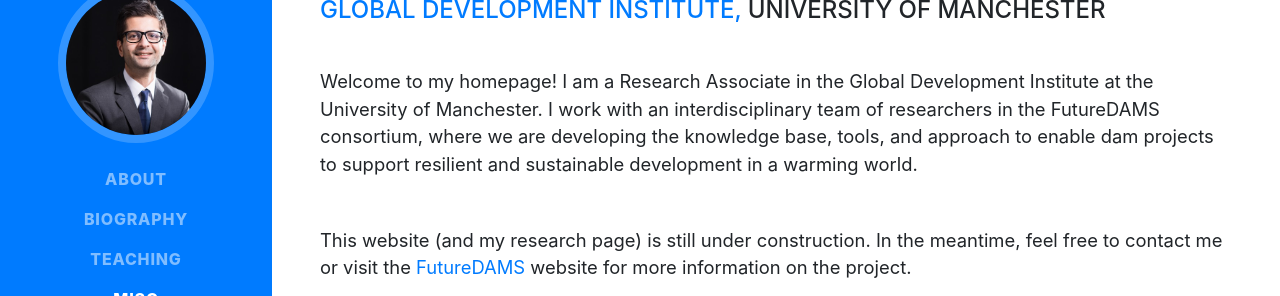
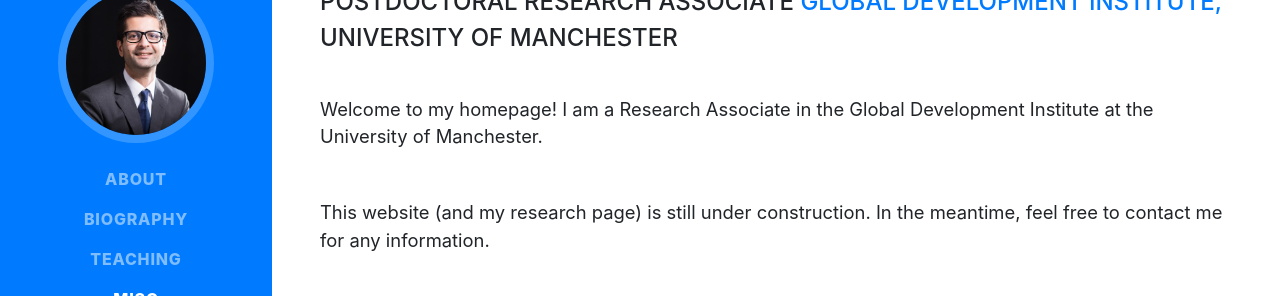
Before and after one commit to roshanadhikari778/roshanadhikari778.github.io, a website with bundled scripts: page index.htm in a window 1280 px wide. Shown: the part 253-549 px from the top of the page. Built offline with nearby package versions, Linux system fonts and the light colour scheme; a web font is replaced by a local one.

Commit message:
Update index.htm

```diff
--- a/index.htm
+++ b/index.htm
@@ -62,12 +62,12 @@
           <h1 class="mb-0">Roshan
             <span class="text-primary">Adhikari</span>
           </h1>
- 		   <div class="subheading mb-3">Research Associate, <a href="http://www.futuredams.org/"> FutureDAMS Consortium</br>
+ 		   <div class="subheading mb-3">Postdoctoral Research Associate
 		    <a href="https://www.gdi.manchester.ac.uk/">Global Development Institute, </a> University of Manchester </div> <br>
 
 
- <p class="lead mb-5">Welcome to my homepage! I am a Research Associate in the Global Development Institute at the University of Manchester. I work with an interdisciplinary team of researchers in the FutureDAMS consortium, where we are developing the knowledge base, tools, and approach to enable dam projects to support resilient and sustainable development in a warming world. </p>
- <p class="lead mb-5"> This website (and my research page) is still under construction. In the meantime, feel free to contact me or visit the <a href="http://www.futuredams.org/"> FutureDAMS </a> website for more information on the project.
+ <p class="lead mb-5">Welcome to my homepage! I am a Research Associate in the Global Development Institute at the University of Manchester. </p>
+ <p class="lead mb-5"> This website (and my research page) is still under construction. In the meantime, feel free to contact me for any information.
           <div class="social-icons">
 		  <a href="mailto:roshan.adhikari@manchester.ac.uk">
               <i class="fab fa fa-at"></i>
```
